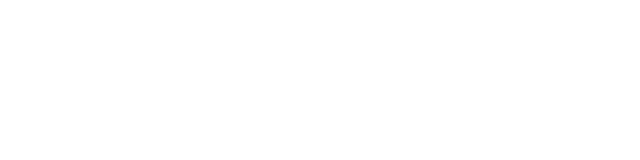
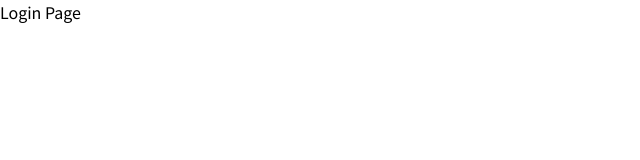
Before and after one commit to 8dong/wanted-pre-onboarding-frontend, a React (Create React App) app: page / in a window 1280 px wide. Shown: the top 160 px of the page, without its empty margins (0-640 px from the left). Built offline with nearby package versions, Linux system fonts and the light colour scheme.

Commit message:
feat: react-router-dom 설치 & 설정

```diff
--- a/package.json
+++ b/package.json
@@ -12,6 +12,7 @@
     "@types/react-dom": "^18.0.9",
     "react": "^18.2.0",
     "react-dom": "^18.2.0",
+    "react-router-dom": "^6.4.5",
     "react-scripts": "5.0.1",
     "typescript": "^4.9.4",
     "web-vitals": "^2.1.4"
--- a/src/App.tsx
+++ b/src/App.tsx
@@ -1,5 +1,12 @@
+import { Routes, Route } from 'react-router-dom';
+
 function App() {
-  return <div></div>;
+  return (
+    <Routes>
+      <Route path='/' element={<>Login Page</>} />
+      <Route path='/todo' element={<>TodoList Page</>} />
+    </Routes>
+  );
 }
 
 export default App;
--- a/src/index.tsx
+++ b/src/index.tsx
@@ -1,4 +1,5 @@
 import ReactDOM from 'react-dom/client';
+import { BrowserRouter } from 'react-router-dom';
 
 import App from './App';
 
@@ -6,7 +7,7 @@ import './index.css';
 
 const root = ReactDOM.createRoot(document.getElementById('root') as HTMLElement);
 root.render(
-  <>
+  <BrowserRouter>
     <App />
-  </>
+  </BrowserRouter>
 );
```
Also changed, not shown: 1 other file (tests, documents, lock files or other folders).
